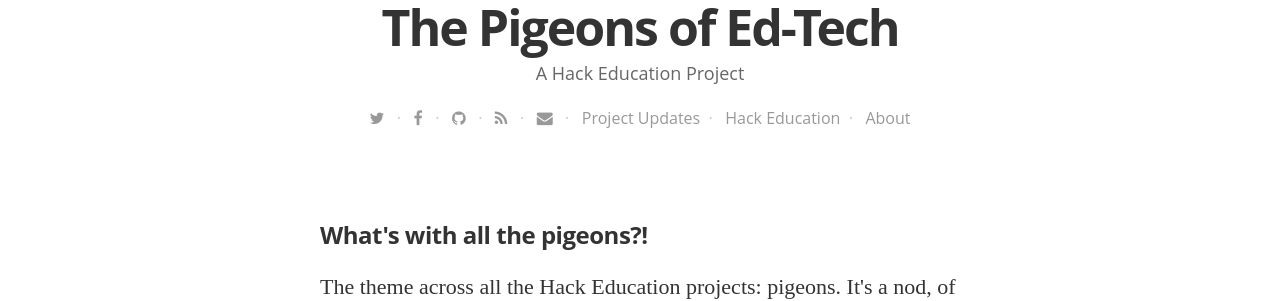
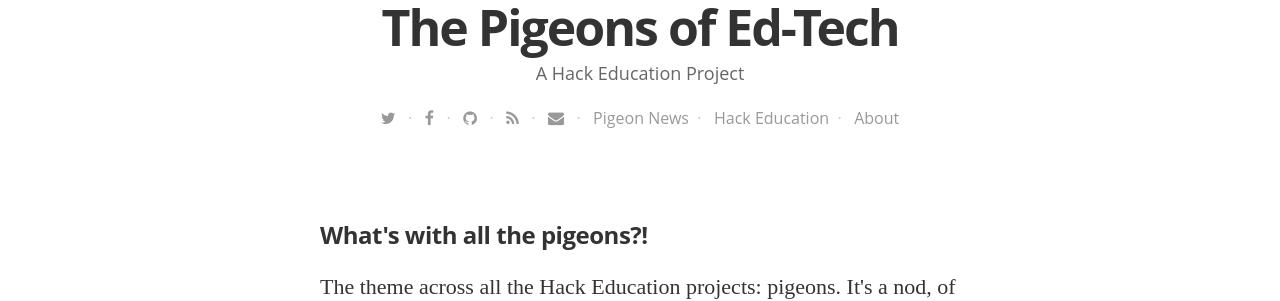
Before and after one commit to HackEducation/pigeons, a Jekyll site: the page built from index.html, in a window 1280 px wide. Shown: the part 532-833 px from the top of the page. Built offline with Jekyll 4.4.1, drawn with Linux system fonts in a browser that asks for light colours; nearby versions of some CDN libraries; some web fonts are replaced.

Commit message:
update layout

```diff
--- a/_layouts/default.html
+++ b/_layouts/default.html
@@ -37,7 +37,7 @@
 		      {% endfor %}
 
 		      <!--edit your nav here-->
-		      <a href="/blog/">Project Updates</a>&nbsp;&nbsp;·&nbsp;&nbsp;
+		      <a href="/blog/">Pigeon News</a>&nbsp;&nbsp;·&nbsp;&nbsp;
 		      <a href="http://hackeducation.com">Hack Education</a>&nbsp;&nbsp;·&nbsp;&nbsp;
 		      <a href="http://audreywatters.com">About</a>
 		      <!--edit your nav here-->
```
